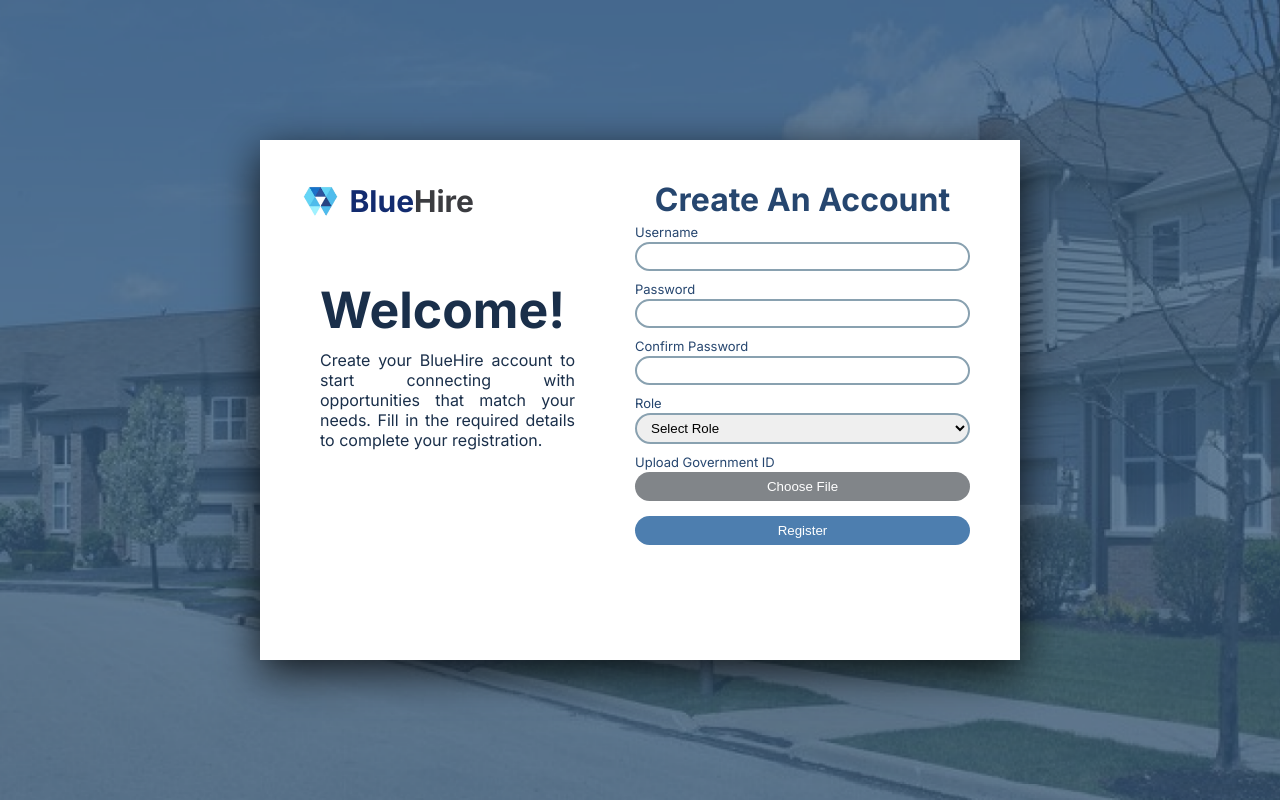
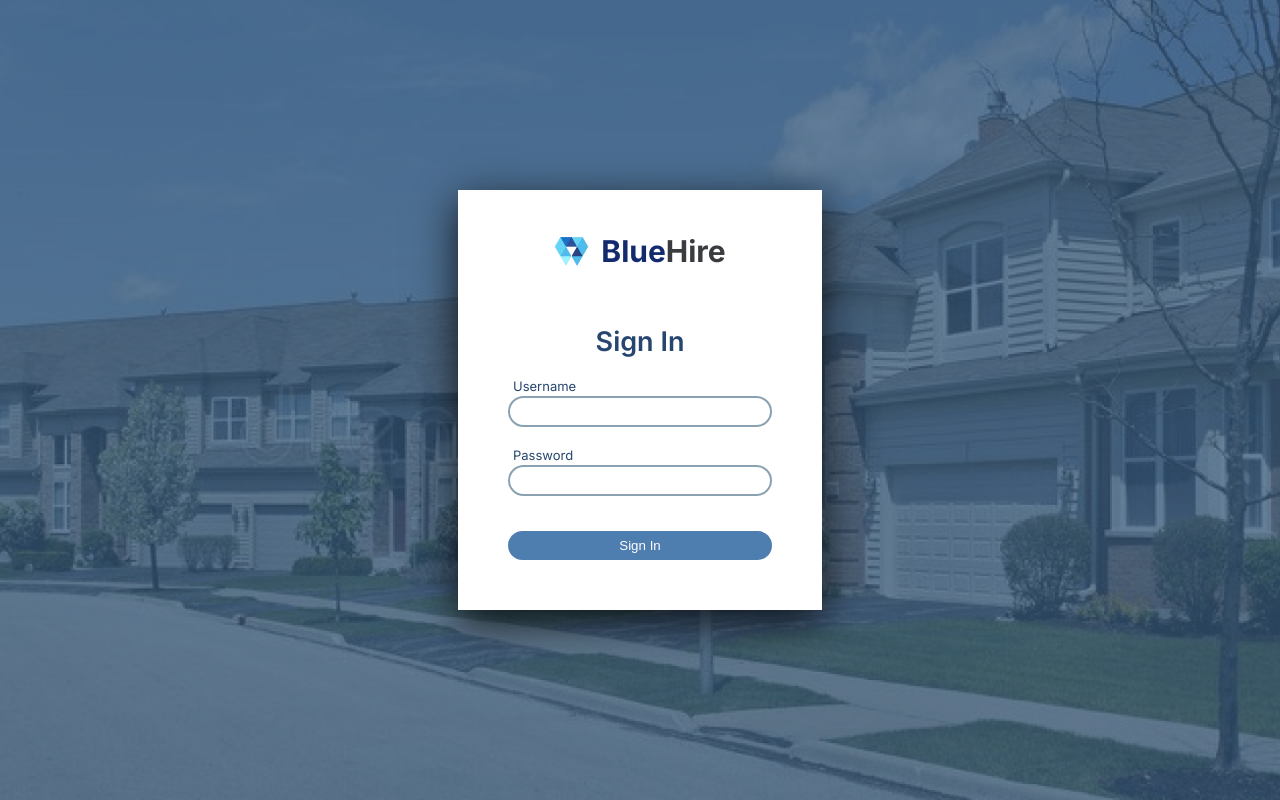
Before and after one commit to ero-s/BlueHire, a React (Vite) app in the folder frontend/: page / in a window 1280 px wide. Built offline with nearby package versions, Linux system fonts and the light colour scheme.

Commit message:
SignIn Page

```diff
--- a/frontend/src/Pages/LoginSignup.tsx
+++ b/frontend/src/Pages/LoginSignup.tsx
@@ -1,5 +1,7 @@
 import React from 'react'
 import Signup from '../Components/Signup/Signup'
+import Login from '../Components/SignIn/SignIn';
+import Logo from '../Components/Logo/Logo';
 import signupCard from "../Components/Assets/signup_card.png";
 
 const LoginSignup = () => {
@@ -16,7 +18,8 @@ const LoginSignup = () => {
           overflow: "hidden"
       }}
     >
-        <Signup/>
+        {/* <Signup/> */}
+        <Login/>
     </div>
   )
 }
--- /dev/null
+++ b/frontend/src/components/Logo/Logo.css
@@ -0,0 +1,21 @@
+img{
+    height: 35px;
+}
+
+.logo {
+    display: flex;
+    gap: 12px;
+    font-size: 15px;
+}
+
+.name {
+  display: flex;
+}
+
+.signup-bluecolor{
+    color: #122b6f;
+}
+
+.signup-hirecolor{
+    color: #3b3c40;
+}
--- /dev/null
+++ b/frontend/src/components/Logo/Logo.tsx
@@ -0,0 +1,19 @@
+import React from 'react'
+import logo from "../Assets/logo.png"
+import "./Logo.css"
+
+const Logo = () => {
+  return (
+    <div className="logo">
+        <div className="logo-img">
+            <img src={logo} alt="" />
+        </div>
+        <div className="name">
+            <h1 className='signup-bluecolor'>Blue</h1>
+            <h1 className='signup-hirecolor'>Hire</h1>
+        </div>
+    </div>
+  )
+}
+
+export default Logo
--- /dev/null
+++ b/frontend/src/components/SignIn/SignIn.css
@@ -0,0 +1,63 @@
+.signin{
+    display: flex;
+    flex-direction: column;
+    background: #ffffff;
+    max-height: 60vh;
+    max-width: 45vh;
+    align-items: center;
+    padding: 20px 50px;
+    padding-bottom: 50px;
+    font-family: "Inter", sans-serif;
+    color: #26466F;
+    box-shadow: 0 12px 40px rgba(0, 0, 0, 0.8);
+}
+
+.signin-name{
+    font-size: 27px;
+    font-weight: 600;
+    margin-top: -20px;
+    margin-bottom: 20px;
+}
+
+.field label{
+    display: flex;
+    flex-direction: column;
+    text-align: left;
+    margin-bottom: 2px;
+    font-size: 13px;
+    margin-left: 5px;
+}
+
+.field{
+    margin-bottom: 20px;
+}
+
+input{
+    height: 25px;
+    width: 30vh;
+    padding: 1px 10px;
+    border-radius: 20px;
+    border: 2px solid #89A1B0;
+    outline: none;
+}
+
+.signin-btn{
+    border-radius: 20px;
+    padding: 7px;
+    background-color: #4D7EAF;
+    color: #ffffff;
+    border: none;
+    width: 33vh;
+    margin-top: 15px;
+}
+
+/* Effects */
+
+.signin input:hover,
+.signin select:hover {
+    border: 2px solid #1980c0;
+}
+
+.signin-btn:hover{
+    background-color: #609cd8;
+}
--- /dev/null
+++ b/frontend/src/components/SignIn/SignIn.tsx
@@ -0,0 +1,42 @@
+import React, { useState } from 'react'
+import Logo from '../Logo/Logo'
+import "../SignIn/SignIn.css"
+
+const SignIn = () => {
+  const [username, setUsername] = useState("");
+  const [password, setPassword] = useState("");
+
+  const handleSubmit = (e: React.FormEvent<HTMLFormElement>) => {
+    e.preventDefault();
+    console.log("Submitted: ", {username})
+  }
+
+  return (
+    <div className="signin">
+        <Logo/>
+        <div className="signin-name">Sign In</div>
+        <form onSubmit={handleSubmit}>
+          <div className="field">
+            <label>Username</label>
+            <input
+              type="text"
+              value={username}
+              onChange={(e) => setUsername(e.target.value)}
+            />
+          </div>
+          <div className="field">
+            <label>Password</label>
+            <input
+              type="password"
+              value={password}
+              onChange={(e) => setPassword(e.target.value)}
+            />
+          </div>
+        </form>
+
+        <button className='signin-btn'>Sign In</button>
+    </div>
+  )
+}
+
+export default SignIn
--- a/frontend/src/components/Signup/Signup.css
+++ b/frontend/src/components/Signup/Signup.css
@@ -1,10 +1,11 @@
 .signup {
   display: flex;
   background: #ffffff;
-  height: 60vh;
-  width: 90vh;
+  max-height: 60vh;
+  max-width: 90vh;
   box-shadow: 0 12px 40px rgba(0, 0, 0, 0.8);
   padding: 20px;
+  padding-bottom: 30px;
   font-family: "Inter", sans-serif;
   font-optical-sizing: auto;
   font-style: normal;
@@ -23,16 +24,6 @@ img{
     text-align: left;
 }
 
-.signup-left .logo {
-    display: flex;
-    gap: 12px;
-    font-size: 15px;
-}
-
-.signup-left .name {
-  display: flex;
-}
-
 .signup-left .welcome-message {
   padding: 0 40px;
   position: relative;
@@ -48,14 +39,6 @@ img{
 .welcome-message p{
     text-align: justify;
     font-size: 16px;
-}
-
-.signup-bluecolor{
-    color: #122b6f;
-}
-
-.signup-hirecolor{
-    color: #3b3c40;
 }
 
 .signup-right{
@@ -81,13 +64,18 @@ img{
 .signup-right label{
     font-size: 13px;
     margin-bottom: 2px;
+    margin-left: 5px;
 }
 
-.signup-right input, select{
-    border-radius: 20px;
-    padding: 5px 10px;
-    border: 2px solid #89A1B0;
-    outline: none;
+.signup-right input,
+.signup-right select {
+  border-radius: 20px;
+  border: 2px solid #89A1B0;
+  outline: none;
+  padding: 5px 10px;
+  width: 100%;
+  box-sizing: border-box;
+  height: 30px;
 }
 
 .upload-btn{
@@ -96,7 +84,7 @@ img{
     background-color: #818589;
     color: #ffffff;
     border: none;
-    margin-bottom: 5px;
+    margin-bottom: 10px;
 }
 
 .register-btn{
--- a/frontend/src/components/Signup/Signup.tsx
+++ b/frontend/src/components/Signup/Signup.tsx
@@ -2,6 +2,7 @@ import React from 'react'
 import { useState } from 'react'
 import './Signup.css'
 import logo from '../Assets/logo.png'
+import Logo from '../Logo/Logo'
 
 const Signup = () => {
     const [username, setUsername] = useState("");
@@ -20,15 +21,7 @@ const Signup = () => {
   return (
     <div className='signup'>
         <div className="signup-left">
-            <div className="logo">
-                <div className="logo-img">
-                    <img src={logo} alt="" />
-                </div>
-                <div className="name">
-                    <h1 className='signup-bluecolor'>Blue</h1>
-                    <h1 className='signup-hirecolor'>Hire</h1>
-                </div>
-            </div>
+            <Logo/>
             <div className="welcome-message">
                 <h1>Welcome!</h1>
                 <p>
@@ -41,7 +34,7 @@ const Signup = () => {
         <div className="signup-right">
             <h1>Create An Account</h1>
 
-            <form onSubmit={handleSubmit} className="signup-form">
+            <form onSubmit={handleSubmit}>
                 <div className="field">
                     <label>Username</label>
                     <input
@@ -79,7 +72,7 @@ const Signup = () => {
                 </div>
 
                 <div className="field">
-                    <label>Upload Government ID</label>
+                    <label>Government ID</label>
                     <input
                         type="file"
                         id="govId"
@@ -97,7 +90,7 @@ const Signup = () => {
                         onClick={() => document.getElementById('govId')?.click()}
                         className="upload-btn"
                     >
-                        Choose File
+                        Upload File
                     </button>
                     <span id="fileName"></span>
                     </div>
```
